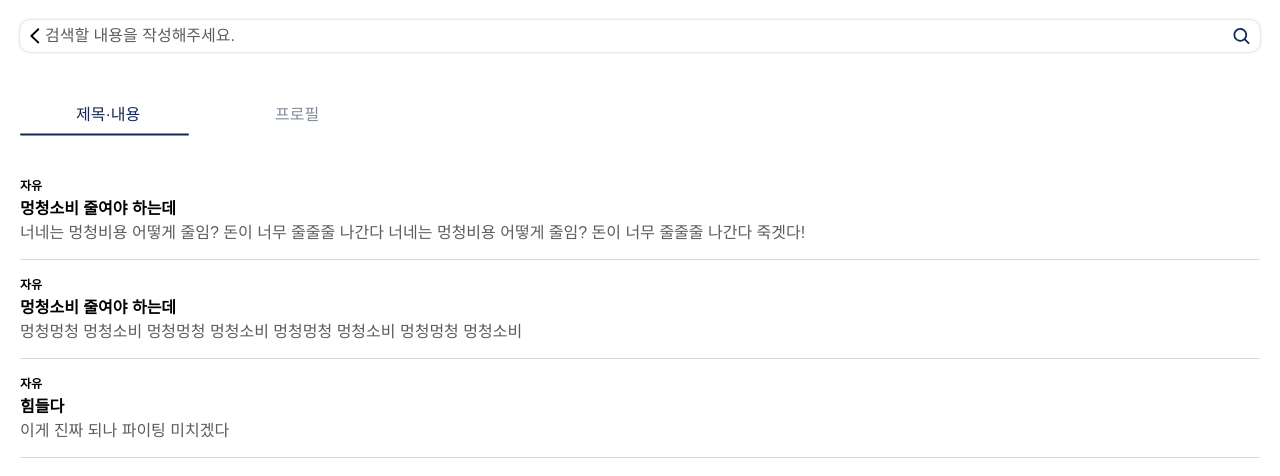
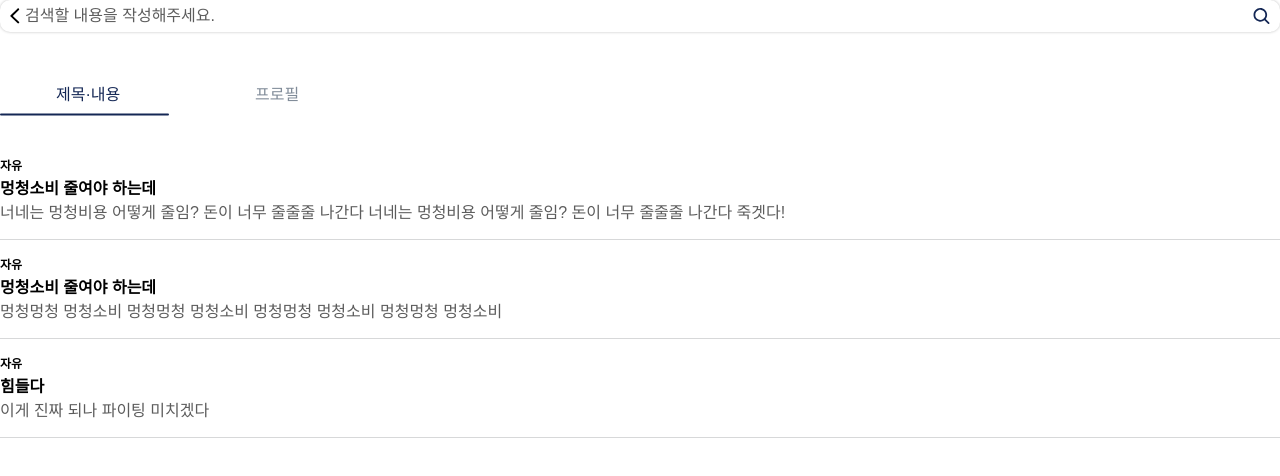
Before and after one commit to Finance-uss/Finance_Us_FE, a React (Vite) app: page /search-result in a window 1280 px wide. Shown: the top 476 px of the page. Built offline with nearby package versions, Linux system fonts and the light colour scheme; a web font is replaced by a local one.

Commit message:
chore: 스타일 수정

```diff
--- a/src/pages/Alarm/index.jsx
+++ b/src/pages/Alarm/index.jsx
@@ -1,13 +1,13 @@
 import React from 'react';
 import BeforeHeader from '../../components/common/BeforeHeader';
 import AlarmList from '../../components/Alarm/AlarmList/inedx';
-import {Container} from '../../styles/Alarm/style';
+
 const Alarm = () => {
     return (
-        <Container>
+        <>
             <BeforeHeader text="알림"/>
              <AlarmList/>
-        </Container>
+        </>
     );
 };
 
--- a/src/pages/Community/FollowFinance/index.jsx
+++ b/src/pages/Community/FollowFinance/index.jsx
@@ -5,7 +5,7 @@ import BeforeHeader from "../../../components/common/BeforeHeader";
 import Budget from "../../../components/Community/FollowFinance/Budget";
 import Finance from "../../../components/Community/FollowFinance/FinanceCard";
 import BottomBar from "../../../components/common/BottomBar";
-import { Container, CheerupMessage, Line, FirstMessage, SecondMessage } from "../../../styles/Community/FollowFinance/style";
+import { CheerupMessage, Line, FirstMessage, SecondMessage } from "../../../styles/Community/FollowFinance/style";
 
 const post = [
   {id:1, title:"단기알바 1일차", image:Exam, preview:"단기 알바로 8만원 벌었어요\n내일도 나가야 해요",like:10,thumbs:20,satisfaction:3},
@@ -16,7 +16,7 @@ const FollowFinance = () => {
   // const percentage = 83; // 임시 % 설정
   const percentage = undefined;
   return(
-    <Container>
+    <>
      <BeforeHeader text={name}/>
      {percentage !== undefined ? (
         <Budget name={name} percentage={percentage} />
@@ -40,7 +40,7 @@ const FollowFinance = () => {
       />
     ))}
      <BottomBar/>
-    </Container>
+    </>
   );
 };
 export default FollowFinance;
--- a/src/pages/Community/PostWrite/index.jsx
+++ b/src/pages/Community/PostWrite/index.jsx
@@ -28,7 +28,7 @@ const PostWrite = () => {
     };
 
     return (
-        <S.Container>
+        <>
             <BeforeHeader text="게시글 작성" />
             <S.Wrapper>
                 <CateSelect onCategoryChange={handleCategoryChange} />
@@ -48,7 +48,7 @@ const PostWrite = () => {
             </S.Wrapper>
             <S.CameraButton src={CameraIconSrc} alt="카메라 아이콘" />
             <SubmitButton text="작성 완료" disabled={!selectedCategory || !title || !content} />
-        </S.Container>
+        </>
     );
 };
 
--- a/src/pages/Search/SearchResult/index.jsx
+++ b/src/pages/Search/SearchResult/index.jsx
@@ -4,7 +4,6 @@ import TopBar from '../../../components/common/TopBar';
 import Preview from '../../../components/Community/Search/Preview';
 import SearchProfile from '../../../components/Community/Search/SearchProfile';
 import SearchBar from '../../../components/Community/SearchBar/index';
-import { Container } from '../../../styles/Community/Search/style'
 
 const SearchResult = () => {
     const [searchParams] = useSearchParams();
@@ -48,7 +47,7 @@ const SearchResult = () => {
   );
 
     return (
-        <Container>
+        <>
         <SearchBar/>
             <TopBar
                 leftText="제목·내용"
@@ -70,7 +69,7 @@ const SearchResult = () => {
               )}
 
               </div>
-        </Container>
+        </>
     );
 };
 
--- a/src/pages/Search/index.jsx
+++ b/src/pages/Search/index.jsx
@@ -1,15 +1,14 @@
 import React, { useState } from 'react';
 import SearchBar from '../../components/Community/SearchBar';
 import RecentSearch from '../../components/Community/Search/RecentSearch';
-import { Container } from '../../styles/Community/Search/style'
 
 const Search = () => {
 
     return (
-        <Container>
+        <>
             <SearchBar/>
             <RecentSearch/>
-        </Container>
+        </>
     );
 };
 
--- a/src/styles/Alarm/style.js
+++ b/src/styles/Alarm/style.js
@@ -1,8 +1,5 @@
 import styled from "styled-components";
 
-export const Container = styled.div`
-    padding:20px;
-`;
 export const AlarmContainer = styled.div`
     width: 100%;
     padding: 16px 0 0 0;
--- a/src/styles/Community/CommunityMain/style.js
+++ b/src/styles/Community/CommunityMain/style.js
@@ -9,6 +9,6 @@ export const Container = styled.div`
     flex-direction: column;
     justify-content: center;
     align-items: center;
-    padding:20px;
+    // padding:20px;
     padding-bottom: 77px;
 `;
--- a/src/styles/Community/FollowFinance/style.js
+++ b/src/styles/Community/FollowFinance/style.js
@@ -1,9 +1,4 @@
 import styled from 'styled-components';
-
-export const Container = styled.div`
-    padding:20px;
-    margin-bottom:70px;
-`;
 
 export const CheerupMessage = styled.div`
     color:#142755;
--- a/src/styles/Community/PostWrite/style.js
+++ b/src/styles/Community/PostWrite/style.js
@@ -1,8 +1,4 @@
 import styled from 'styled-components';
-
-export const Container = styled.div`
-    padding:20px;
-`;
 
 export const Wrapper = styled.div`
     display: flex;
--- a/src/styles/Community/Search/style.js
+++ b/src/styles/Community/Search/style.js
@@ -1,4 +1,4 @@
 import styled from 'styled-components';
-export const Container = styled.div`
-    padding: 20px;
-`;
+// export const Container = styled.div`
+//     padding: 20px;
+// `;
```
